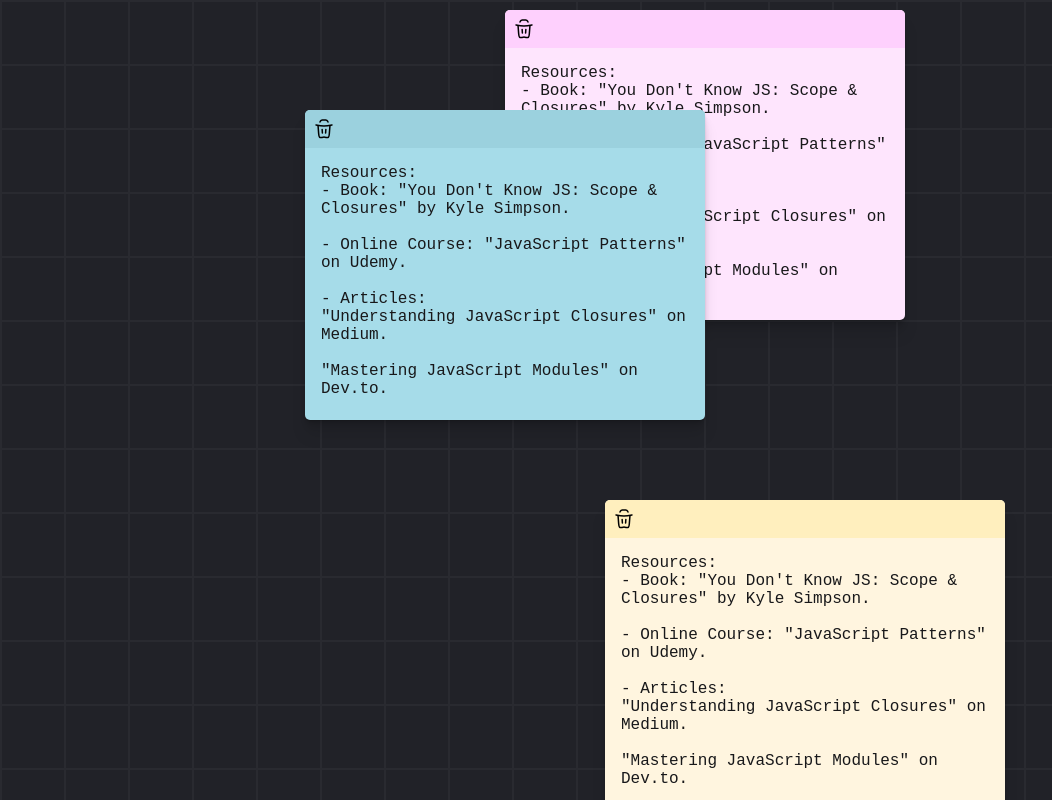
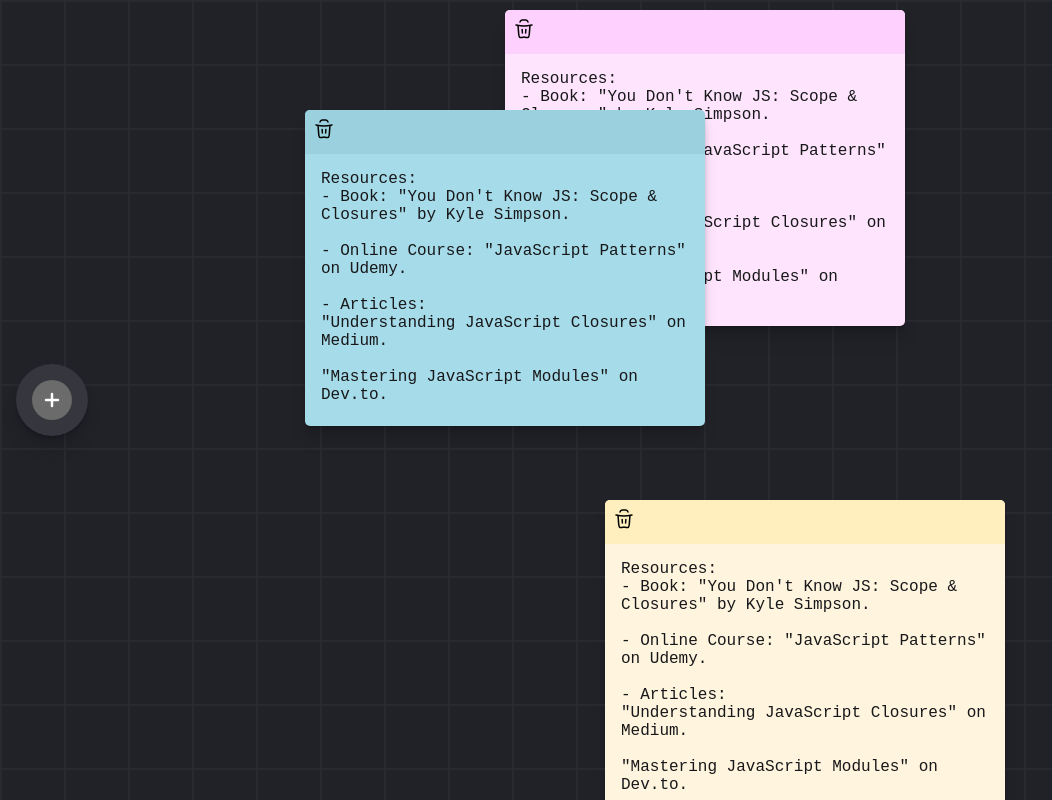
Before and after one commit to Rafalpv/Drag-Drop-Notes, a React (Vite) app: page / in a window 1280 px wide. Shown: the whole page, without its empty margins (0-1052 px from the left). Built offline with nearby package versions, Linux system fonts and the light colour scheme.

Commit message:
Limits and AddNote Buttom

```diff
--- a/pages/NotesPage.jsx
+++ b/pages/NotesPage.jsx
@@ -1,4 +1,5 @@
 import { fakeData as notes } from '../src/assets/fakeData';
+import Controls from '../src/components/Controls';
 import NoteCard from '../src/components/NoteCard';
 
 const NotesPage = () => {
@@ -7,6 +8,7 @@
             {notes.map((note) => (
                 <NoteCard note={note} key={note.$id} />
             ))}
+            <Controls />
         </div>
     );
 };
--- /dev/null
+++ b/src/components/AddButton.jsx
@@ -0,0 +1,11 @@
+import Plus from '../icons/Plus';
+
+const AddButton = () => {
+    return (
+        <div id="add-btn">
+            <Plus />
+        </div>
+    )
+}
+
+export default AddButton;
--- /dev/null
+++ b/src/components/Controls.jsx
@@ -0,0 +1,11 @@
+import AddButton from "./AddButton";
+
+const Controls = () => {
+    return (
+        <div id="controls">
+            <AddButton />
+        </div>
+    )
+}
+
+export default Controls;
--- /dev/null
+++ b/src/components/DeleteButton.jsx
@@ -0,0 +1,12 @@
+import Trash from "../icons/Trash";
+
+const DeleteButton = ({ noteId}) => {
+
+    return (
+        <div >
+            <Trash />
+        </div>
+    )
+}
+
+export default DeleteButton;
--- a/src/components/NoteCard.jsx
+++ b/src/components/NoteCard.jsx
@@ -1,5 +1,6 @@
 import { useEffect, useRef, useState } from "react";
-import Trash from "../icons/Trash";
+import DeleteButton from "./DeleteButton";
+import { setZIndex, autoGrow, setNewOfsset } from "../utils";
 
 const NoteCard = ({ note }) => {
 
@@ -15,13 +16,9 @@
         autoGrow(textAreaRef)
     }, [])
 
-    function autoGrow(textAreaRef) {
-        const { current } = textAreaRef;
-        current.style.height = "auto";
-        current.style.height = current.scrollHeight + "px";
-    }
+    const mouseDown = (e) => {
+        setZIndex(cardRef.current)
 
-    const mouseDown = (e) => {
         mouseStartPos.x = e.clientX;
         mouseStartPos.y = e.clientY;
 
@@ -42,6 +39,9 @@
             x: cardRef.current.offsetLeft - mouseMoveDir.x,
             y: cardRef.current.offsetTop - mouseMoveDir.y,
         });
+
+        const newPosition = setNewOfsset(cardRef.current, mouseMoveDir);
+        setPosition(newPosition)
     }
 
     const mouseUp = () => {
@@ -64,7 +64,7 @@
                 style={{ backgroundColor: colors.colorHeader }}
                 onMouseDown={mouseDown}
             >
-                <Trash />
+                <DeleteButton noteId={note.id} />
             </div>
 
             <div className="card-body">
@@ -75,6 +75,7 @@
                     onInput={() => {
                         autoGrow(textAreaRef)
                     }}
+                    onFocus={() => setZIndex(cardRef.current)}
                 ></textarea>
             </div>
 
--- /dev/null
+++ b/src/icons/Plus.jsx
@@ -0,0 +1,17 @@
+const Plus = ({ size = "24", color = "#FFFFFF" }) => {
+    return (
+        <svg
+            xmlns="http://www.w3.org/2000/svg"
+            viewBox="0 0 24 24"
+            width={size}
+            height={size}
+            stroke={color}
+            fill="none"
+            strokeWidth="2.5"
+        >
+            <path strokeLinecap="round" d="M18 12H6M12 6v12"></path>
+        </svg>
+    );
+};
+
+export default Plus;
--- a/src/index.css
+++ b/src/index.css
@@ -66,3 +66,39 @@
   justify-content: space-between;
   padding: 7px;
 }
+
+#controls {
+  display: flex;
+  flex-direction: column;
+  gap: 1em;
+  align-items: center;
+  position: fixed;
+  left: 1em;
+  top: 50%;
+  transform: translateY(-50%);
+  background-color: #35363e;
+  padding: 1em 1em;
+  border-radius: 40px;
+
+  box-shadow: 0 1px 1px hsl(0deg 0% 0% / 0.075), 0 2px 2px hsl(0deg 0% 0% /
+                  0.075), 0 4px 4px hsl(0deg 0% 0% / 0.075), 0 8px 8px hsl(0deg
+                  0% 0% / 0.075), 0 16px 16px hsl(0deg 0% 0% / 0.075);
+  z-index: 10000;
+}
+
+#add-btn {
+  background-color: rgba(107, 107, 107, 1);
+  display: flex;
+  justify-content: center;
+  align-items: center;
+  height: 40px;
+  width: 40px;
+  border-radius: 50%;
+  cursor: pointer;
+  transition: 0.3s;
+}
+
+#add-btn:hover {
+  height: 45px;
+  width: 45px;
+}
--- /dev/null
+++ b/src/utils.js
@@ -0,0 +1,25 @@
+export const setNewOfsset = (card, mouseMoveDir = { x: 0, y: 0 }) => {
+    const offsetLeft = card.offsetLeft - mouseMoveDir.x;
+    const offsetfTop = card.offsetTop - mouseMoveDir.y;
+
+    return {
+        x: offsetLeft < 0 ? 0 : offsetLeft,
+        y: offsetfTop < 0 ? 0 : offsetfTop
+    }
+
+}
+
+export function autoGrow(textAreaRef) {
+    const { current } = textAreaRef;
+    current.style.height = "auto";
+    current.style.height = current.scrollHeight + "px";
+}
+
+export const setZIndex = (selectedCard) => {
+    selectedCard.style.zIndex = 999;
+
+    Array.from(document.getElementsByClassName('card')).forEach((card) => {
+        if (card != selectedCard)
+            card.style.zIndex = selectedCard.style.zIndex - 1;
+    });
+}
```
Also changed, not shown: src/assets/colors.json (added, +26 -0 lines).
